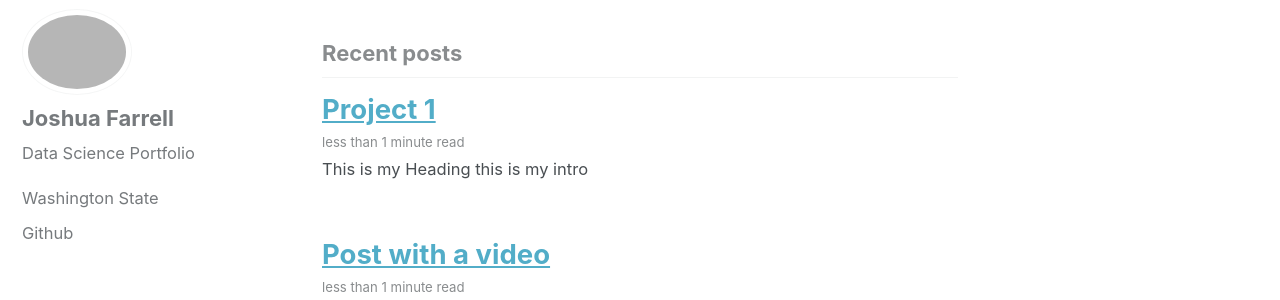
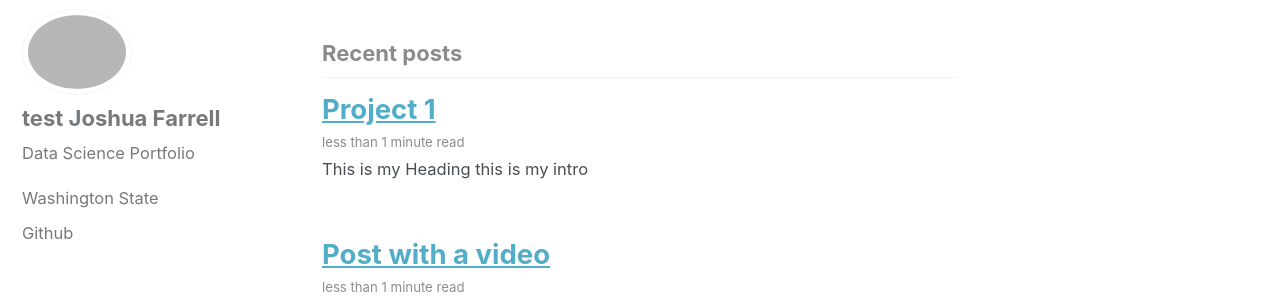
Before and after one commit to joshua-farrell/joshua-farrell.github.io, a Jekyll site: the page built from index.html, in a window 1280 px wide. Shown: the part 466-766 px from the top of the page. Built offline with Jekyll 4.4.1, drawn with Linux system fonts in a browser that asks for light colours; the list of posts is cut into pages by our own code.

Commit message:
Update _config.yml

```diff
--- a/_config.yml
+++ b/_config.yml
@@ -63,7 +63,7 @@ google_ad_slot           :
 
 # Site Author
 author:
-  name             : "Joshua Farrell"
+  name             : "test Joshua Farrell"
   avatar           :
   bio              : "Data Science Portfolio"
   location         : "Washington State"
```
